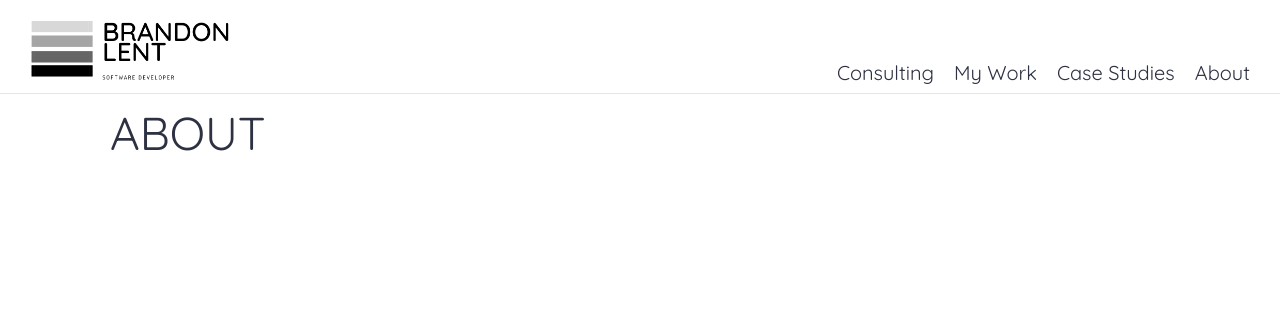
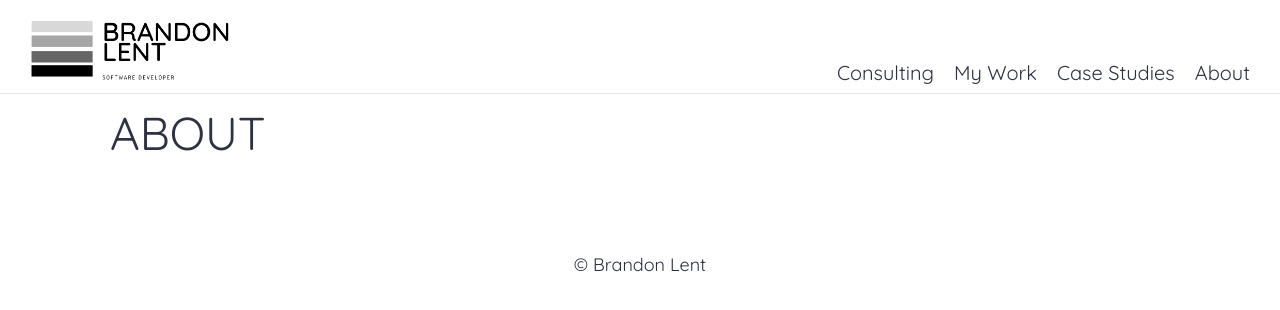
Before and after one commit to brandon-lent/My_Portfolio, a React (Create React App) app: page /about in a window 1280 px wide. Shown: the top 310 px of the page. Built offline with nearby package versions, Linux system fonts and the light colour scheme.

Commit message:
added footer

```diff
--- a/src/App.tsx
+++ b/src/App.tsx
@@ -10,11 +10,13 @@ import { Consulting } from "./components/pages/consulting/Consulting";
 import { MyWork } from "./components/pages/myWork/MyWork";
 import { CaseStudies } from "./components/pages/caseStudies/CaseStudies";
 import { About } from "./components/pages/about/About";
+import { Footer } from "./components/footer/Footer";
 
 const App: React.FC = () => {
   return (
     <Router>
       <Navigation />
+
       <div className="base">
         <Switch>
           <Route exact path="/">
@@ -34,6 +36,7 @@ const App: React.FC = () => {
           </Route>
         </Switch>
       </div>
+      <Footer />
     </Router>
   );
 };
--- /dev/null
+++ b/src/components/footer/Footer.tsx
@@ -0,0 +1,11 @@
+import React from "react";
+
+interface FooterProps {}
+
+export const Footer: React.FC<FooterProps> = ({}) => {
+  return (
+    <footer>
+      <p>&copy; Brandon Lent</p>
+    </footer>
+  );
+};
--- /dev/null
+++ b/src/styles/footer.scss
@@ -0,0 +1,7 @@
+footer {
+  margin-top: 10rem;
+  p {
+    font-size: 1.8rem;
+    text-align: center;
+  }
+}
--- a/src/styles/index.scss
+++ b/src/styles/index.scss
@@ -5,5 +5,6 @@
 
 // Pages
 @import "navigation";
+@import "contact";
+@import "footer";
 @import "homepage";
-@import "contact";
```
